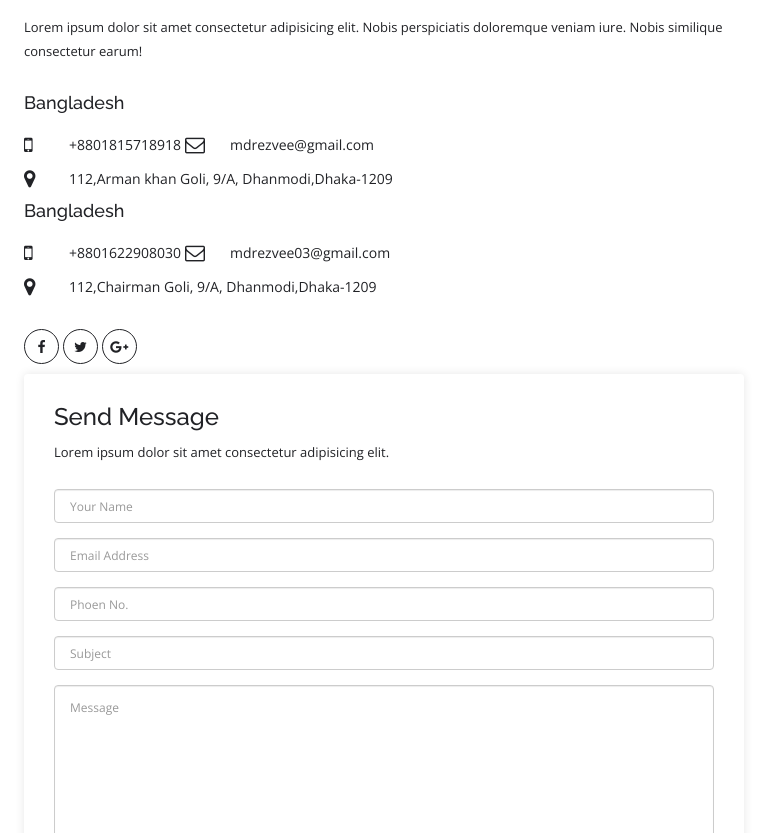
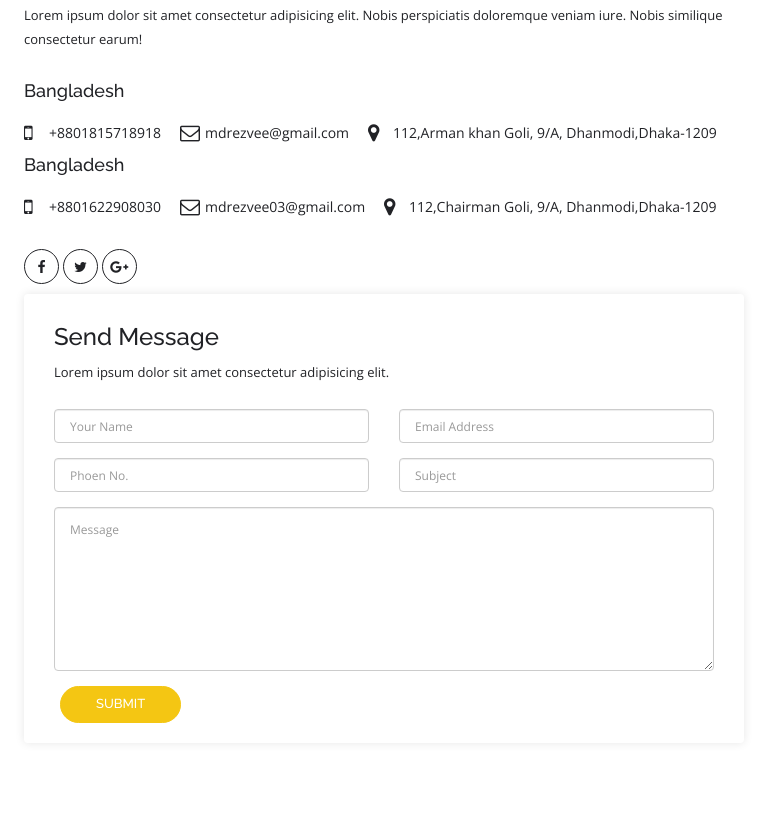
Before and after one commit to rezvee99/Solo, a plain HTML site: page index.html in a window 768 px wide. Shown: the part 11167-12000 px from the top of the page. Drawn offline with nearby package versions, Linux system fonts and the light colour scheme; some packages are replaced by stand-ins of ours.

Commit message:
update some css for small devices

```diff
--- a/css/responsive.css
+++ b/css/responsive.css
@@ -96,9 +96,22 @@
         size: 35px;
     }
 
+    /* Stats */
+    .stats-item p {
+        line-height: 18px;
+    }
+
     /* blog */
     .blog-post .post-meta p {
         line-height: 14px;
+    }
+
+    /* Contact */
+    ul.office-details li{
+        margin-right: 15px;
+    }
+    ul.office-details li i {
+        width: 25px;
     }
 
 }
--- a/index.html
+++ b/index.html
@@ -1662,26 +1662,26 @@
 
 
                                 <div class="row">
-                                    <div class="col-md-6">
+                                    <div class="col-md-6 col-sm-6">
                                         <div class="form-group">
                                             <input type="text" class="form-control" id="name" placeholder="Your Name">
                                         </div>
                                     </div>
 
-                                    <div class="col-md-6">
+                                    <div class="col-md-6 col-sm-6">
                                         <div class="form-group">
                                             <input type="email" class="form-control" id="email"
                                                 placeholder="Email Address">
                                         </div>
                                     </div>
 
-                                    <div class="col-md-6">
+                                    <div class="col-md-6 col-sm-6">
                                         <div class="form-group">
                                             <input type="text" class="form-control" id="phone" placeholder="Phoen No.">
                                         </div>
                                     </div>
 
-                                    <div class="col-md-6">
+                                    <div class="col-md-6 col-sm-6">
                                         <div class="form-group">
                                             <input type="Text" class="form-control" id="subject" placeholder="Subject">
                                         </div>
```
